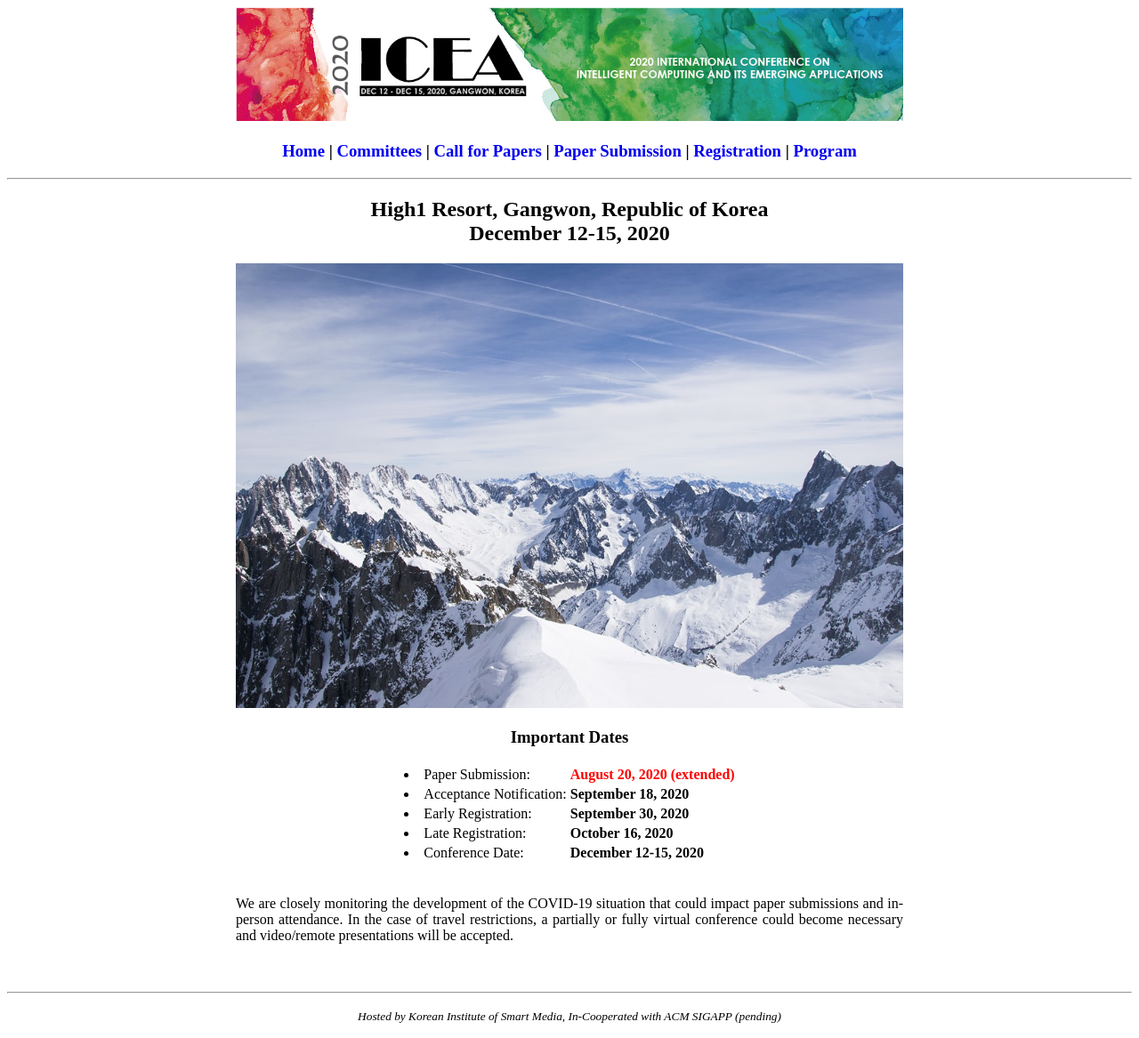
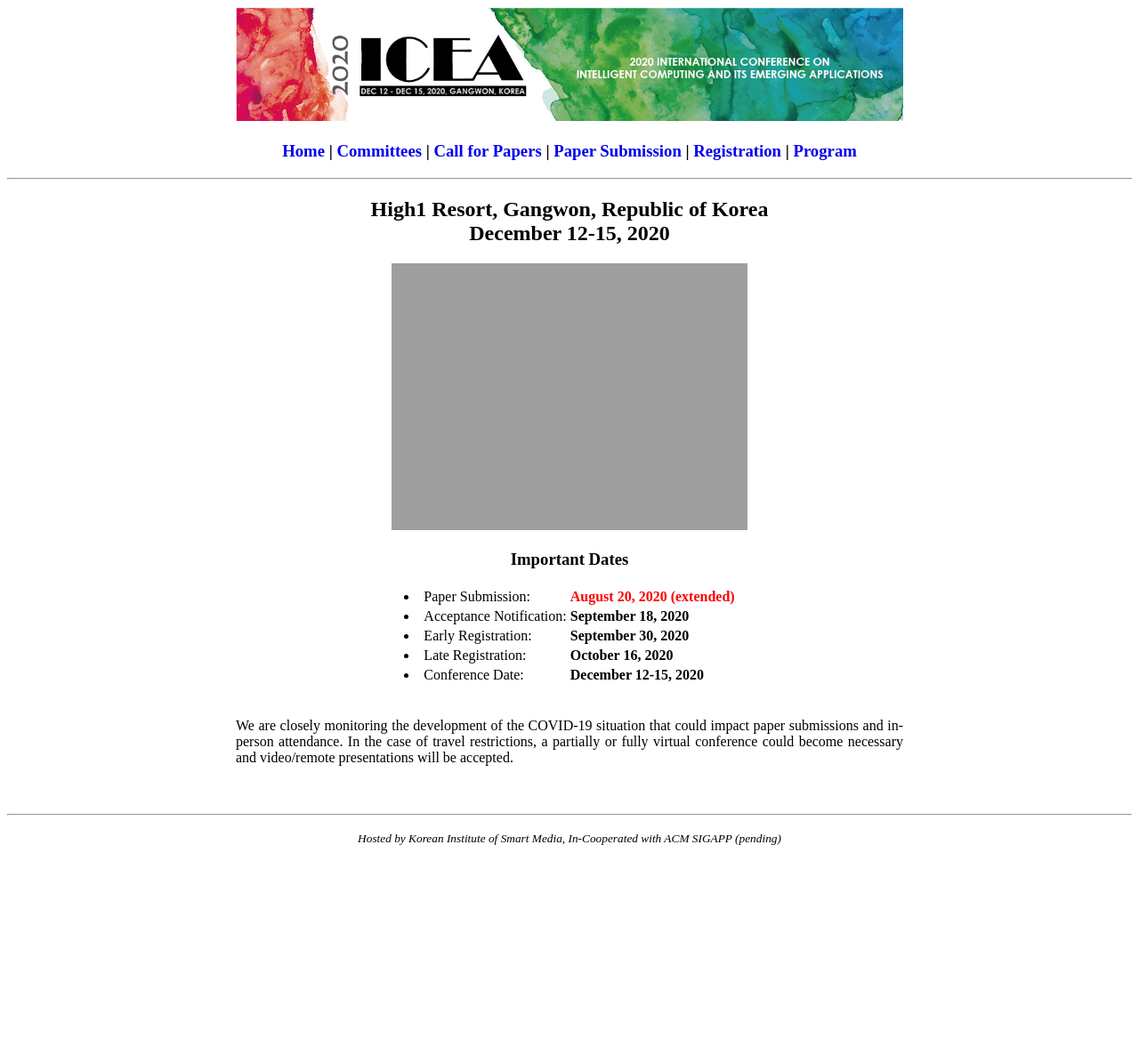
Before and after one commit to icea-conf/2020, a Jekyll site: the page built from index.html, in a window 1280 px wide. Shown: the whole page at 89% size. Built offline with Jekyll 4.4.1, drawn with Linux system fonts in a browser that asks for light colours; the list of posts is cut into pages by our own code; after the commit the page ends 967 px from its top, so only the background shows below that.

Commit message:
Update index.html

```diff
--- a/index.html
+++ b/index.html
@@ -11,7 +11,7 @@
                         December 12-15, 2020
                   </h2>
 
-            <img src="https://icea-conf.github.io/2020/image/ICEA2020-Background.jpg" alt="" style="max-width: 100%; height: auto;">
+            <img src="https://icea-conf.github.io/2020/image/Background.jpg" alt="" style="max-width: 100%; height: auto;">
 
             <div>
                   <h3>Important Dates</h3>
```
